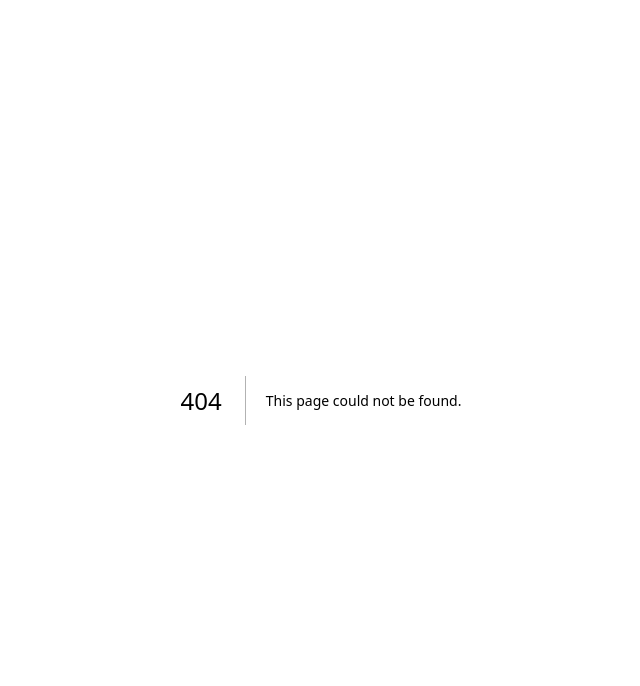
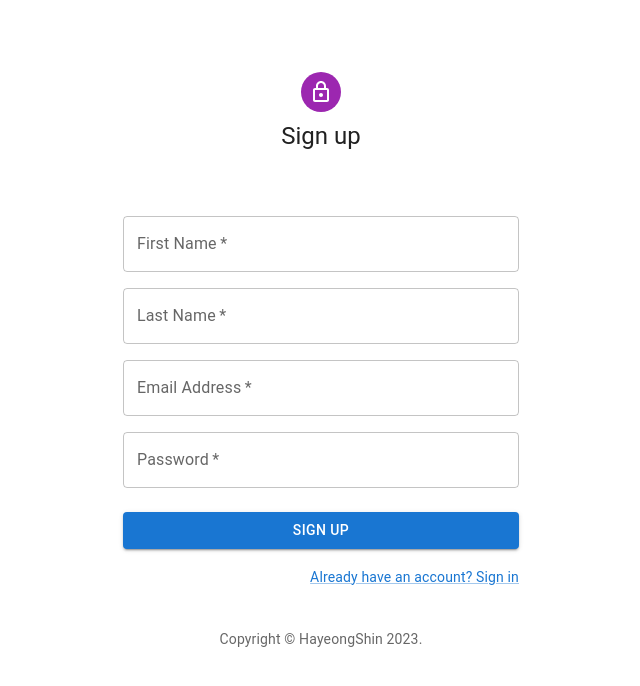
Before and after one commit to blueStragglr/wanted-pre-onboarding-10-FE-quest, a Next.js app: page /login/signup in a window 1280 px wide. Before the commit this address had no page. Shown: the top 686 px of the page, without its empty margins (319-959 px from the left). Built offline with nearby package versions, Linux system fonts and the light colour scheme.

Commit message:
Feat : Signin & Signup & Result Page

```diff
--- /dev/null
+++ b/components/common/Button/index.tsx
@@ -0,0 +1,22 @@
+import React from 'react';
+import Button from '@mui/material/Button';
+
+interface CButtom {
+  text: string;
+  fullWidth: boolean;
+  variant?: 'text' | 'outlined' | 'contained';
+  sx: {
+    mt: number;
+    mb: number;
+  };
+}
+
+function CButton({ text, fullWidth, variant, sx }: CButtom) {
+  return (
+    <Button type='submit' fullWidth={fullWidth} variant={variant} sx={sx}>
+      {text}
+    </Button>
+  );
+}
+
+export default CButton;
--- /dev/null
+++ b/components/common/Copyright/index.tsx
@@ -0,0 +1,21 @@
+import { Typography } from '@mui/material';
+import Link from 'next/link';
+
+type CopyrightProps = {
+  [key: string]: number;
+};
+
+function Copyright({ mt, mb }: CopyrightProps) {
+  return (
+    <Typography variant='body2' color='text.secondary' align='center' mt={mt} mb={mb}>
+      {'Copyright © '}
+      <Link color='inherit' href='https://mui.com/'>
+        HayeongShin
+      </Link>{' '}
+      {new Date().getFullYear()}
+      {'.'}
+    </Typography>
+  );
+}
+
+export default Copyright;
--- /dev/null
+++ b/components/login/SubmitForm/index.tsx
@@ -0,0 +1,110 @@
+import React from 'react';
+import TextField from '@mui/material/TextField';
+import Box from '@mui/material/Box';
+import Grid from '@mui/material/Grid';
+import CButton from '@/components/common/Button';
+import FormControlLabel from '@mui/material/FormControlLabel';
+import Checkbox from '@mui/material/Checkbox';
+import Copyright from '@/components/common/Copyright';
+import LockOutlinedIcon from '@mui/icons-material/LockOutlined';
+import { Avatar, Container, CssBaseline, Link, ThemeProvider, Typography, createTheme } from '@mui/material';
+
+const defaultTheme = createTheme();
+
+interface SubmitFormProps {
+  submitFormTitle: string;
+  fields: {
+    name: string;
+    label: string;
+    type?: string;
+    required?: boolean;
+    autoComplete?: string;
+  }[];
+  onSubmit: (event: React.FormEvent<HTMLFormElement>) => void;
+  buttonText: string;
+  checkboxLabel?: string;
+  onCheckboxChange?: (checked: boolean) => void;
+}
+
+function SubmitForm({
+  submitFormTitle,
+  fields,
+  onSubmit,
+  buttonText,
+  checkboxLabel,
+  onCheckboxChange,
+}: SubmitFormProps) {
+  return (
+    <ThemeProvider theme={defaultTheme}>
+      <Container component='main' maxWidth='xs'>
+        <CssBaseline />
+        <Box
+          sx={{
+            marginTop: 8,
+            display: 'flex',
+            flexDirection: 'column',
+            alignItems: 'center',
+          }}
+        >
+          <Avatar sx={{ m: 1, bgcolor: 'secondary.main' }}>
+            <LockOutlinedIcon />
+          </Avatar>
+          <Typography component='h1' variant='h5'>
+            {submitFormTitle}
+          </Typography>
+          <Box component='form' noValidate onSubmit={onSubmit} sx={{ mt: 8 }}>
+            <Grid container spacing={2}>
+              {fields.map(field => (
+                <Grid item xs={12} key={field.name}>
+                  <TextField
+                    required={field.required}
+                    fullWidth
+                    id={field.name}
+                    label={field.label}
+                    name={field.name}
+                    type={field.type || 'text'}
+                    autoComplete={field.autoComplete}
+                  />
+                </Grid>
+              ))}
+              {checkboxLabel && (
+                <Grid item xs={12}>
+                  <FormControlLabel
+                    control={<Checkbox color='primary' onChange={e => onCheckboxChange?.(e.target.checked)} />}
+                    label={checkboxLabel}
+                  />
+                </Grid>
+              )}
+            </Grid>
+            <CButton fullWidth variant='contained' sx={{ mt: 3, mb: 2 }} text={buttonText} />
+            {submitFormTitle === 'Sign in' ? (
+              <Grid container>
+                <Grid item xs>
+                  <Link href='#' variant='body2'>
+                    Forgot password?
+                  </Link>
+                </Grid>
+                <Grid item>
+                  <Link href='/login/signup' variant='body2'>
+                    {"Don't have an account? Sign Up"}
+                  </Link>
+                </Grid>
+              </Grid>
+            ) : (
+              <Grid container justifyContent='flex-end'>
+                <Grid item>
+                  <Link href='/login/signin' variant='body2'>
+                    Already have an account? Sign in
+                  </Link>
+                </Grid>
+              </Grid>
+            )}
+          </Box>
+        </Box>
+        <Copyright mt={5} />
+      </Container>
+    </ThemeProvider>
+  );
+}
+
+export default SubmitForm;
--- a/next.config.js
+++ b/next.config.js
@@ -1,6 +1,15 @@
 /** @type {import('next').NextConfig} */
 const nextConfig = {
   reactStrictMode: true,
-}
+  async redirects() {
+    return [
+      {
+        source: '/',
+        destination: '/login/signin',
+        permanent: false,
+      },
+    ];
+  },
+};
 
-module.exports = nextConfig
+module.exports = nextConfig;
--- a/package.json
+++ b/package.json
@@ -16,6 +16,7 @@
     "@types/node": "20.6.3",
     "@types/react": "18.2.22",
     "@types/react-dom": "18.2.7",
+    "@types/uuid": "^9.0.4",
     "eslint": "8.49.0",
     "eslint-config-next": "13.5.2",
     "eslint-plugin-prettier": "^5.0.0",
@@ -23,6 +24,7 @@
     "prettier": "^3.0.3",
     "react": "18.2.0",
     "react-dom": "18.2.0",
-    "typescript": "5.2.2"
+    "typescript": "5.2.2",
+    "uuid": "^9.0.1"
   }
 }
--- /dev/null
+++ b/pages/login/signup/index.tsx
@@ -0,0 +1,29 @@
+import { useRouter } from 'next/router';
+import SubmitForm from '@/components/login/SubmitForm';
+
+function SignUp() {
+  const fields = [
+    { name: 'firstName', label: 'First Name', required: true, autoComplete: 'given-name' },
+    { name: 'lastName', label: 'Last Name', required: true, autoComplete: 'family-name' },
+    { name: 'email', label: 'Email Address', type: 'email', required: true, autoComplete: 'email' },
+    { name: 'password', label: 'Password', type: 'password', required: true, autoComplete: 'new-password' },
+  ];
+
+  const router = useRouter();
+
+  const handleSubmit = (event: React.FormEvent<HTMLFormElement>) => {
+    event.preventDefault();
+    const data = new FormData(event.currentTarget);
+    console.log({
+      firstName: data.get('firstName'),
+      lastName: data.get('lastName'),
+      email: data.get('email'),
+      password: data.get('password'),
+    });
+    router.replace('/login/signin');
+  };
+
+  return <SubmitForm submitFormTitle='Sign up' fields={fields} onSubmit={handleSubmit} buttonText='Sign Up' />;
+}
+
+export default SignUp;
```
Also changed, not shown: components/common/Card/index.tsx (added, +31 -0 lines), components/result/Main/index.tsx (added, +48 -0 lines), pages/index.tsx (+1 -7 lines), pages/login/signin/index.tsx (added, +33 -0 lines), pages/result/index.tsx (added, +14 -0 lines), 1 other file (tests, documents, lock files or other folders).
